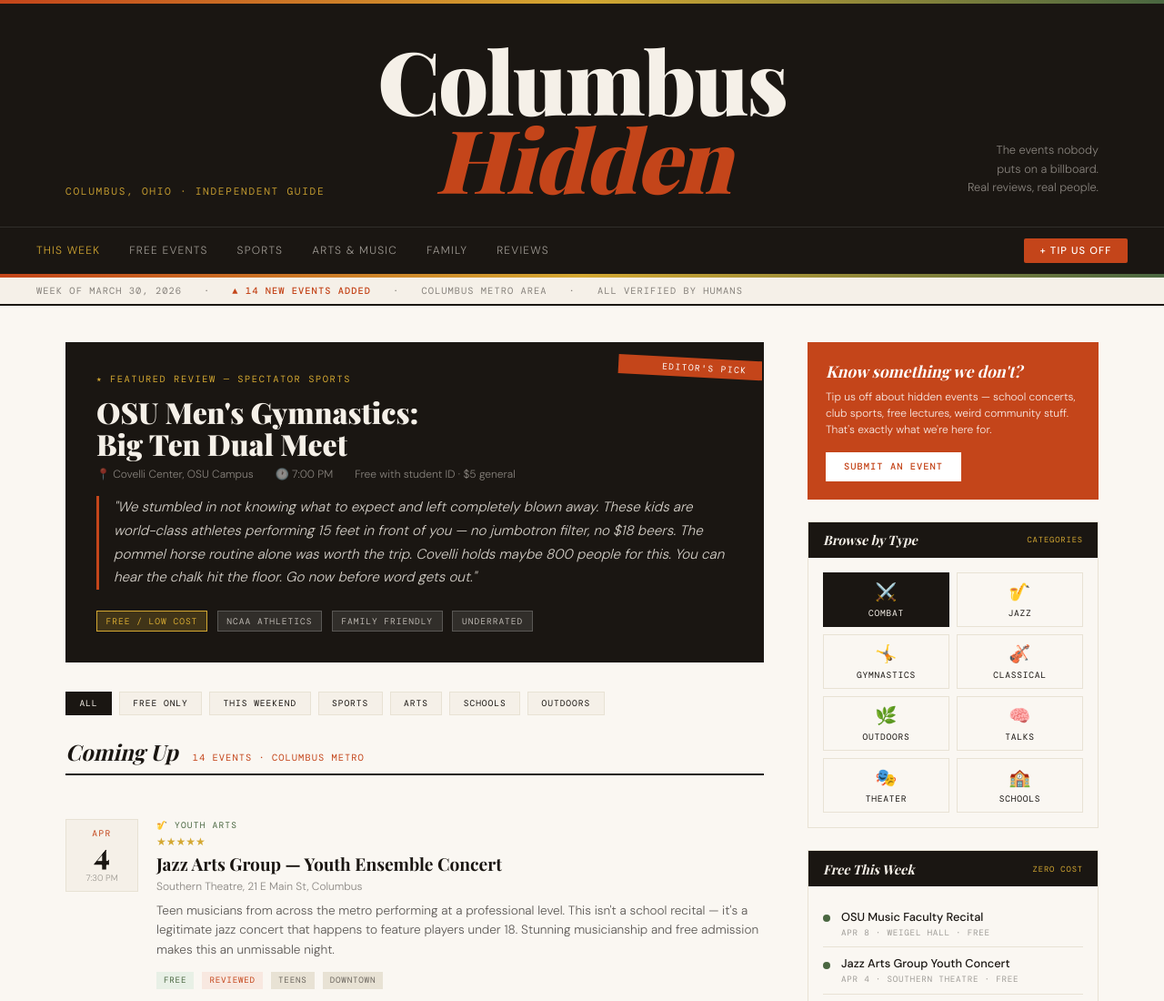
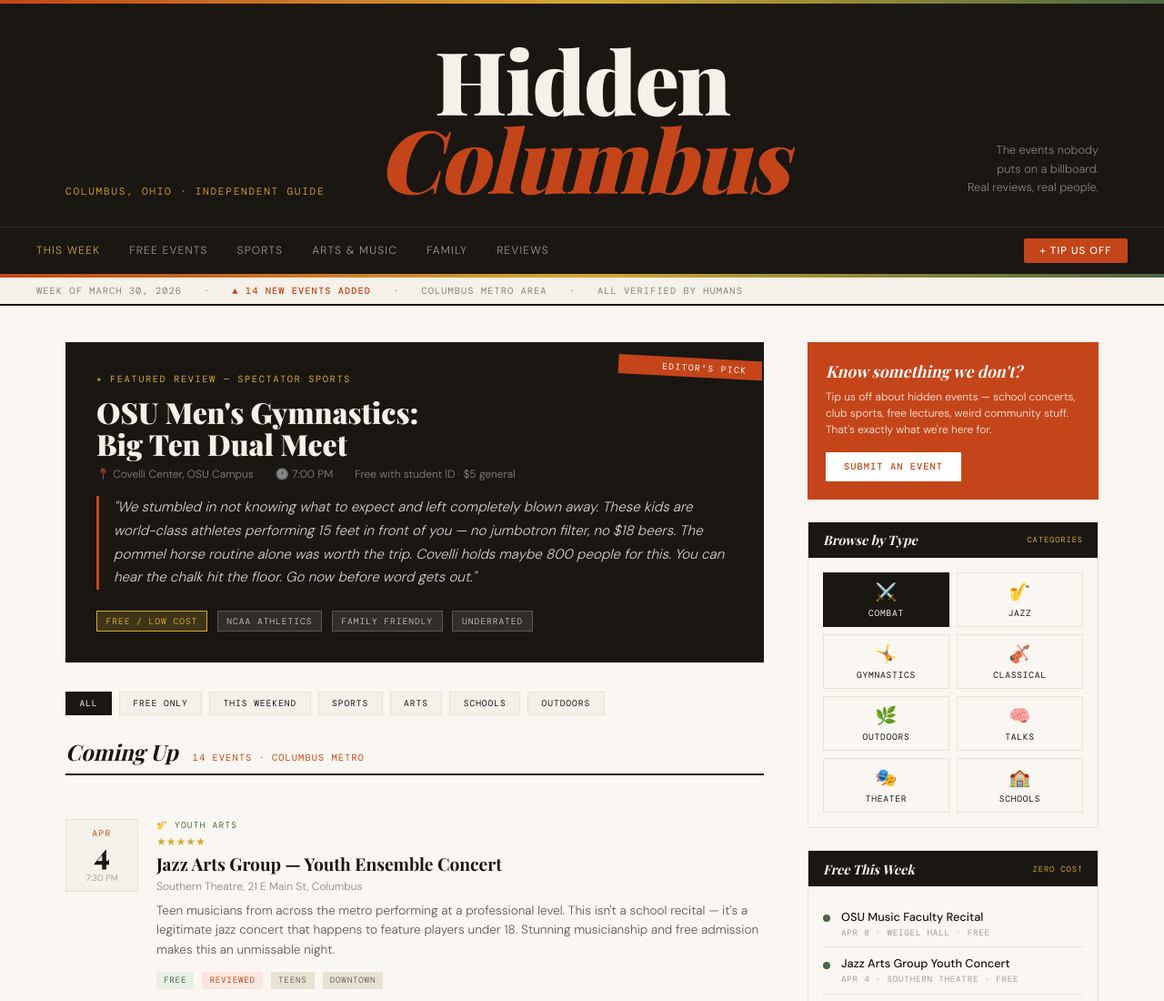
Before and after one commit to Darylbinsky/hidden-columbus, a plain HTML site: page index.html in a window 1280 px wide. Shown: the top 1100 px of the page at 91% size. Drawn offline with nearby package versions, Linux system fonts and the light colour scheme; a web font is replaced by a local one.

Commit message:
Add files via upload

```diff
--- a/index.html
+++ b/index.html
@@ -531,7 +531,7 @@
 <header class="masthead">
   <div class="masthead-inner">
     <div class="masthead-tagline">Columbus, Ohio · Independent Guide</div>
-    <div class="masthead-title">Columbus<br><span>Hidden</span></div>
+    <div class="masthead-title">Hidden<br><span>Columbus</span></div>
     <div class="masthead-sub">The events nobody<br>puts on a billboard.<br>Real reviews, real people.</div>
   </div>
 </header>
```
